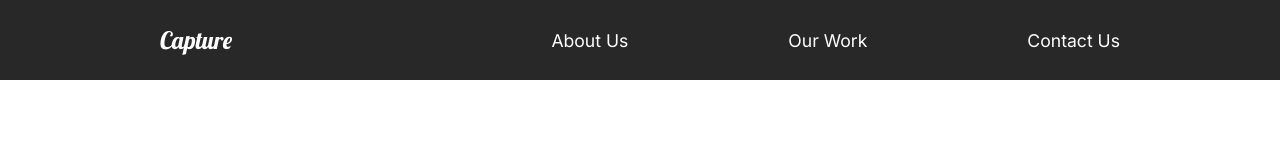
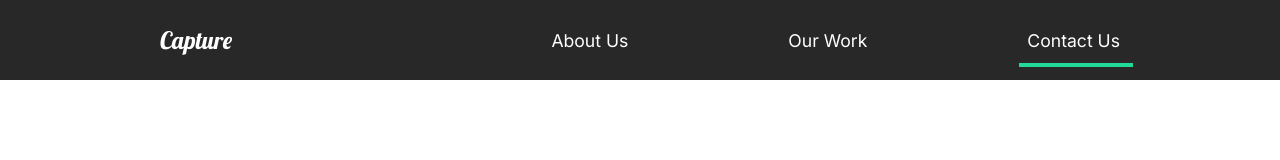
Before and after one commit to juangrafista/react-portfolio, a React (Create React App) app: page /contact in a window 1280 px wide. Shown: the top 160 px of the page. Built offline with nearby package versions, Linux system fonts and the light colour scheme.

Commit message:
finished app

```diff
--- a/src/components/GlobalStyle.js
+++ b/src/components/GlobalStyle.js
@@ -6,6 +6,15 @@ const GlobalStyle = createGlobalStyle`
     padding:0;
     box-sizing: border-box;
   }
+  html {
+    @media (max-width:1100px){
+      font-size:90%;
+    }
+    @media (max-width: 800px){
+
+    }
+  }
+
   body{
     background-color: #1b1b1b;
     font-family: 'Inter', sans-serif;
--- a/src/components/Nav.js
+++ b/src/components/Nav.js
@@ -2,7 +2,12 @@ import React from 'react'
 import styled from 'styled-components'
 import { Link } from 'react-router-dom'
 
+import { motion } from 'framer-motion'
+import { useLocation } from 'react-router-dom'
+
 const Nav = () => {
+  const { pathname } = useLocation()
+
   return (
     <StyledNav>
       <h1>
@@ -13,12 +18,27 @@ const Nav = () => {
       <ul>
         <li>
           <Link to='/'>About Us</Link>
+          <Line
+            transition={{ duration: 0.75 }}
+            initial={{ width: '0%' }}
+            animate={{ width: pathname === '/' ? '45%' : '0%' }}
+          />
         </li>
         <li>
           <Link to='/work'>Our Work</Link>
+          <Line
+            transition={{ duration: 0.75 }}
+            initial={{ width: '0%' }}
+            animate={{ width: pathname === '/work' ? '45%' : '0%' }}
+          />
         </li>
         <li>
           <Link to='/contact'>Contact Us</Link>
+          <Line
+            transition={{ duration: 0.75 }}
+            initial={{ width: '0%' }}
+            animate={{ width: pathname === '/contact' ? '45%' : '0%' }}
+          />
         </li>
       </ul>
     </StyledNav>
@@ -53,6 +73,34 @@ const StyledNav = styled.nav`
     padding-left: 10rem;
     position: relative;
   }
+
+  @media (max-width: 1100px) {
+    flex-direction: column;
+    padding: 2rem 1rem;
+    ul {
+      padding: 2rem;
+      justify-content: space-around;
+      width: 100%;
+    }
+    li {
+      padding: 0;
+    }
+    #logo {
+      display: inline-block;
+      margin: 2rem;
+    }
+  }
+`
+const Line = styled(motion.div)`
+  height: 0.3rem;
+  background-color: #23d997;
+  width: 0%;
+  position: absolute;
+  bottom: -80%;
+  left: 60%;
+  @media (max-width: 1100px) {
+    left: 0%;
+  }
 `
 
 export default Nav
--- a/src/components/ServicesSection.js
+++ b/src/components/ServicesSection.js
@@ -79,6 +79,10 @@ const Services = styled(Layout)`
 const Cards = styled.div`
   display: flex;
   flex-wrap: wrap;
+  @media (max-width: 1100px) {
+    align-items: center;
+    justify-content: center;
+  }
 `
 const Card = styled.div`
   flex-basis: 15rem;
@@ -92,6 +96,9 @@ const Card = styled.div`
       padding: 1rem;
     }
   }
+  @media (max-width: 1100px) {
+    flex-basis: 20rem;
+  }
 `
 
 export default ServicesSection
--- a/src/components/useScroll.js
+++ b/src/components/useScroll.js
@@ -3,7 +3,7 @@ import { useInView } from 'react-intersection-observer'
 
 export const useScroll = () => {
   const controls = useAnimation()
-  const [element, view] = useInView({ threshold: 0.5 })
+  const [element, view] = useInView({ threshold: 0.3 })
 
   if (view) {
     controls.start('show')
--- a/src/pages/ContactUs.js
+++ b/src/pages/ContactUs.js
@@ -53,6 +53,9 @@ const ContactStyle = styled(motion.div)`
   h2 {
     color: black;
   }
+  @media (max-width: 1100px) {
+    padding: 2rem 2rem;
+  }
 `
 const Title = styled.div`
   margin-bottom: 4rem;
--- a/src/pages/MovieDetail.js
+++ b/src/pages/MovieDetail.js
@@ -78,6 +78,10 @@ const Awards = styled.div`
   margin: 5rem 10rem;
   align-items: center;
   justify-content: space-around;
+  @media (max-width: 1100px) {
+    display: block;
+    margin: 2rem 2rem;
+  }
 `
 const AwardStyle = styled.div`
   padding: 2rem;
--- a/src/pages/OurWork.js
+++ b/src/pages/OurWork.js
@@ -80,6 +80,9 @@ const Work = styled(motion.div)`
     padding: 1rem 0rem;
     color: black;
   }
+  @media (max-width: 1100px) {
+    padding: 2rem 2rem;
+  }
 `
 const Movie = styled(motion.div)`
   padding-bottom: 10rem;
--- a/src/styles.js
+++ b/src/styles.js
@@ -10,12 +10,24 @@ export const Layout = styled(motion.div)`
   justify-content: space-between;
   padding: 5rem 10rem;
   color: white;
+  @media (max-width: 1100px) {
+    display: block;
+    padding: 2rem 2rem;
+    text-align: center;
+  }
 `
 export const Description = styled.div`
   flex: 1;
   padding-right: 5rem;
   h2 {
     font-weight: lighter;
+  }
+  @media (max-width: 1100px) {
+    padding: 0;
+    button {
+      margin: 2rem 0rem 5rem 0rem;
+    }
+    display: block;
   }
 `
 export const Image = styled.div`
```
Also changed, not shown: 1 other file (tests, documents, lock files or other folders).
